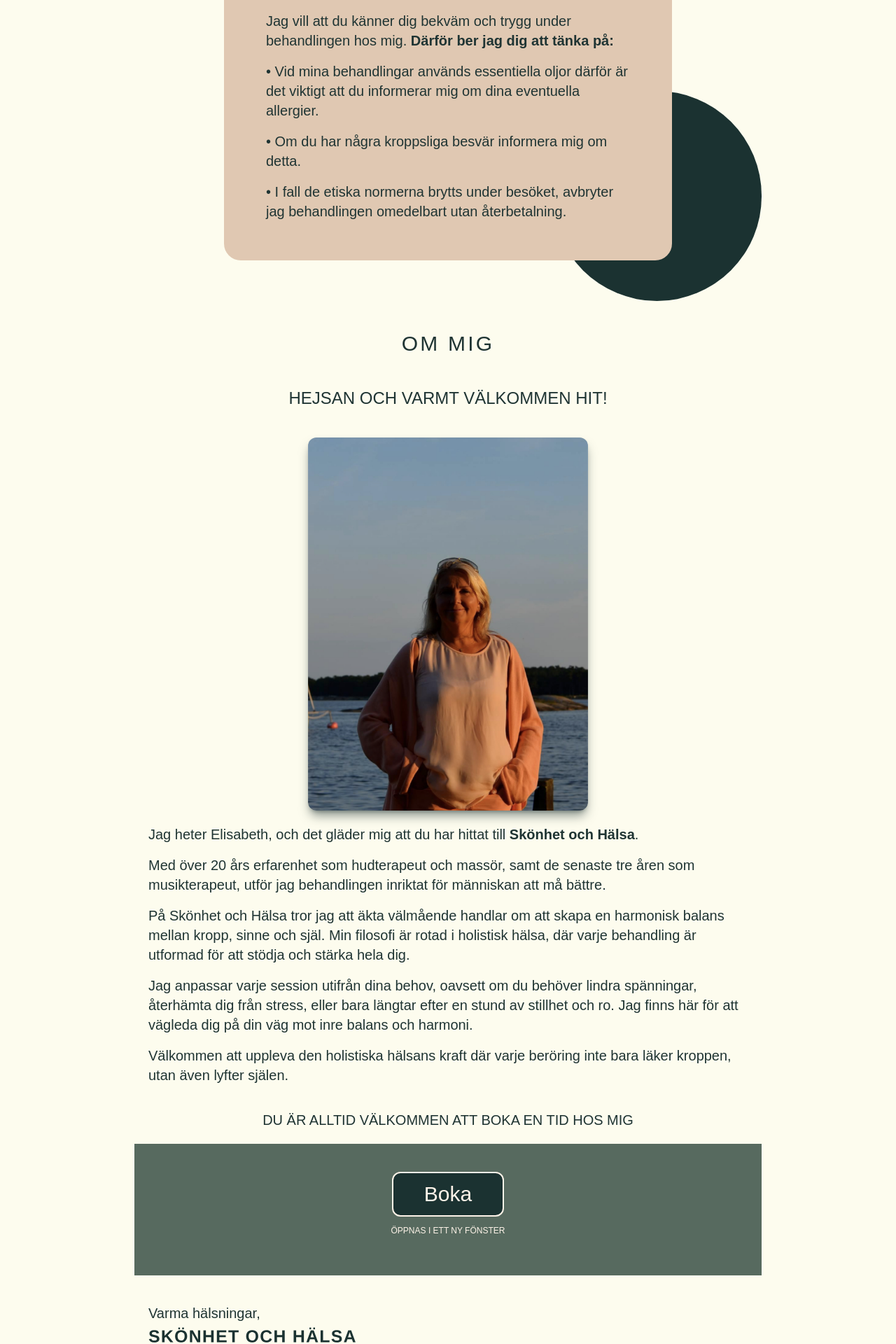
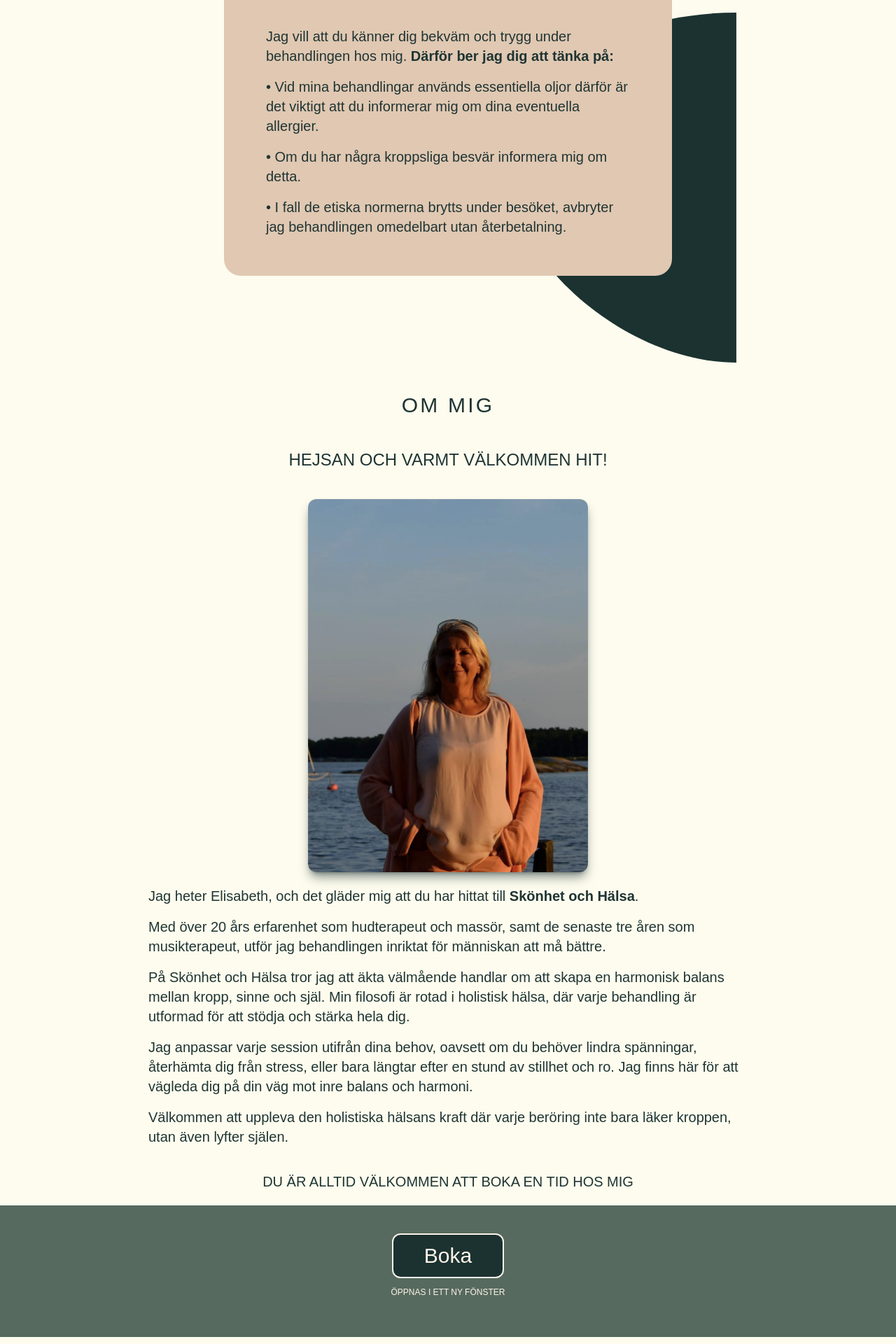
Before and after one commit to maryana-reznychenko/by-elisabeth-homepage, a React (Vite) app: page / in a window 1280 px wide. Shown: the part 3200-5120 px from the top of the page at 70% size. Built offline with nearby package versions, Linux system fonts and the light colour scheme; a web font is replaced by a local one.

Commit message:
Image for the Visit rules is fixed

```diff
--- a/src/main_content/SectionAbout.jsx
+++ b/src/main_content/SectionAbout.jsx
@@ -45,7 +45,7 @@ function SectionAbout() {
         inte bara läker kroppen, utan även lyfter själen.
       </p>
       <h4>Du är alltid välkommen att boka en tid hos mig</h4>
-      <div className=" bg-[#576A5F] py-5 md:py-10 rounded-b-[30%] md:rounded-none ">
+      <div className="w-screen lg:-mx-48 bg-[#576A5F] py-5 md:py-10 rounded-b-[30%] md:rounded-none ">
         <ButtonCTA />
       </div>
 
--- a/src/main_content/SectionVisitRules.jsx
+++ b/src/main_content/SectionVisitRules.jsx
@@ -27,7 +27,15 @@ function SectionVisitRules() {
           behandlingen omedelbart utan återbetalning.
         </p>
       </section>
-      <div className="bg-accent w-1/2 md:w-1/3 h-64 md:h-[300px] ml-auto mt-48 rounded-l-full md:rounded-full"></div>
+      {/* <div className="bg-accent w-1/2 md:w-1/3 h-64 md:h-[300px] ml-auto mt-48 rounded-l-full md:rounded-full"></div> */}
+
+      <img
+        src="./images/the-figure.svg"
+        alt="the green figure"
+        width="250"
+        height="300"
+        className="mt-20 md:w-[400px] md:h-[500px] ml-auto"
+      />
     </section>
   );
 }
```
Also changed, not shown: public/images/the-figure.svg (added), public/images/the_figure.svg (deleted).
